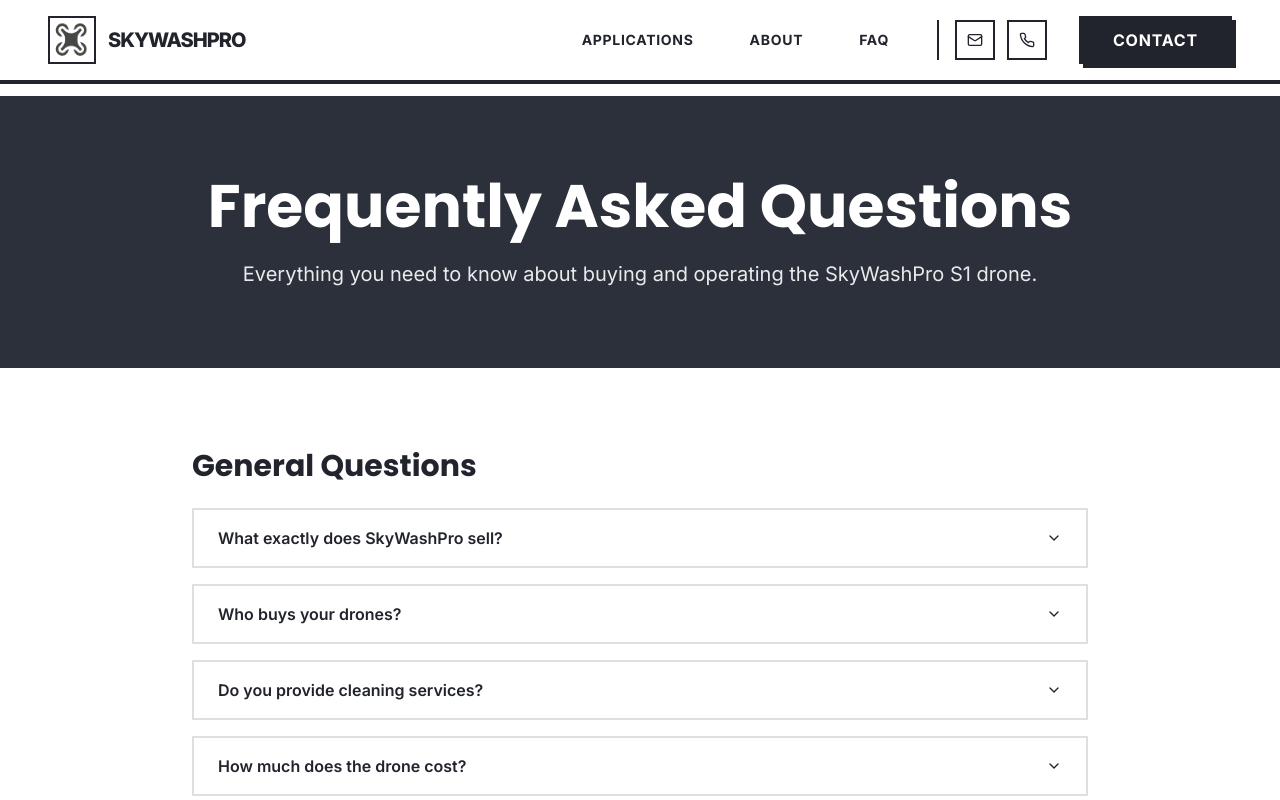
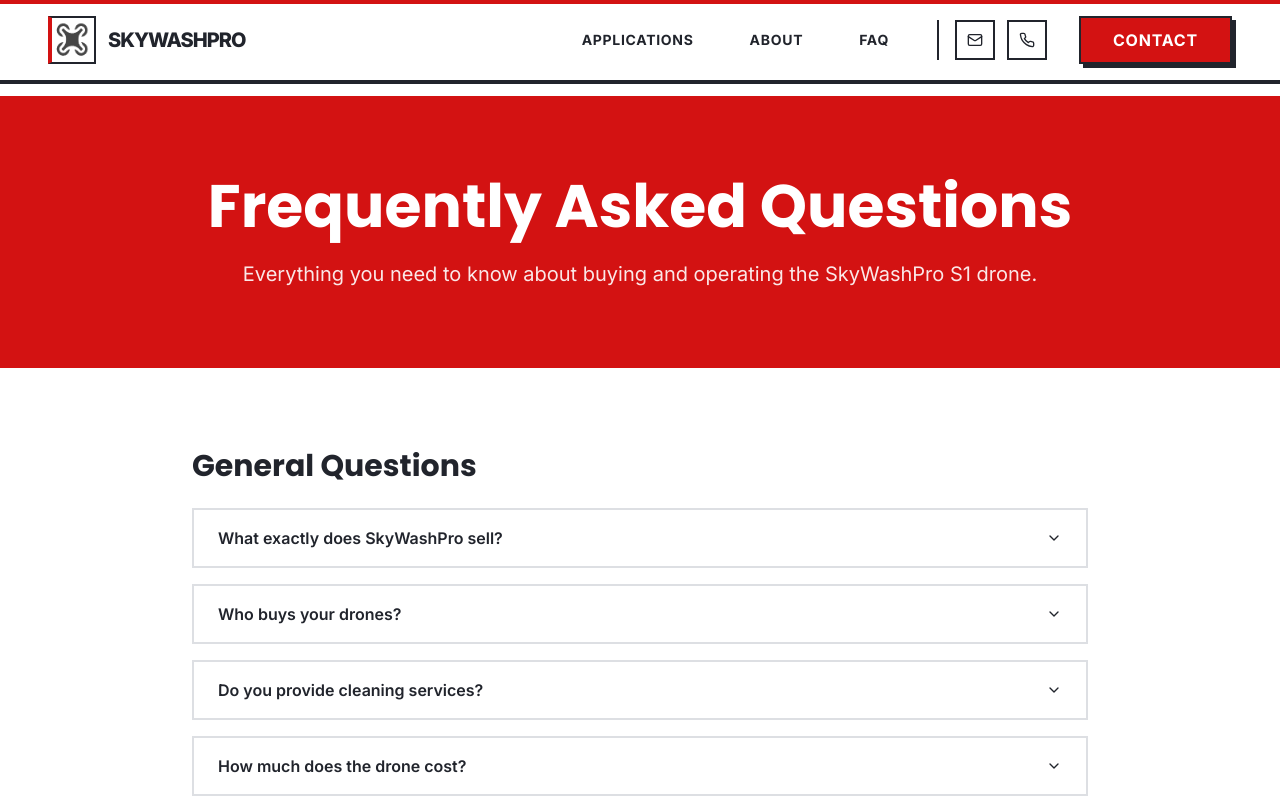
Before and after one commit to XanderJks/aero-wash-pro, a React (Vite) app: page /faq in a window 1280 px wide. Shown: the top 800 px of the page. Built offline with nearby package versions, Linux system fonts and the light colour scheme; the HTML template or start-up script is replaced by a standard one.

Commit message:
Add red accents to website

```diff
--- a/src/components/Features.tsx
+++ b/src/components/Features.tsx
@@ -38,13 +38,17 @@ const features = [
 const Features = () => {
   return (
     <section id="features" className="py-32 bg-secondary relative overflow-hidden">
+      {/* Red accent bars */}
+      <div className="absolute top-20 right-0 w-1 h-48 bg-primary"></div>
+      <div className="absolute bottom-20 left-0 w-1 h-48 bg-primary"></div>
+
       {/* Grid pattern background */}
       <div className="absolute inset-0 bg-[linear-gradient(to_right,#e5e7eb_1px,transparent_1px),linear-gradient(to_bottom,#e5e7eb_1px,transparent_1px)] bg-[size:64px_64px] opacity-20"></div>
 
       <div className="container mx-auto px-6 md:px-12 relative">
         <div className="max-w-3xl mb-20">
-          <div className="inline-flex items-center gap-3 bg-foreground text-background px-6 py-3 mb-6">
-            <div className="w-2 h-2 bg-background"></div>
+          <div className="inline-flex items-center gap-3 bg-foreground text-background px-6 py-3 mb-6 border-l-4 border-primary">
+            <div className="w-2 h-2 bg-primary animate-pulse"></div>
             <span className="text-xs font-bold tracking-widest uppercase">Capabilities</span>
           </div>
           <h2 className="font-sans text-5xl md:text-6xl font-black leading-tight mb-6 uppercase tracking-tighter">
@@ -66,8 +70,11 @@ const Features = () => {
                 key={feature.title}
                 className="group relative bg-background border-2 border-foreground overflow-hidden card-hover offset-shadow"
               >
-                <div className="p-8">
-                  <div className="w-16 h-16 border-2 border-foreground bg-foreground text-background flex items-center justify-center mb-6 group-hover:bg-background group-hover:text-foreground transition-all">
+                {/* Red accent corner */}
+                <div className="absolute top-0 right-0 w-16 h-16 bg-primary opacity-0 group-hover:opacity-100 transition-opacity clip-diagonal z-10"></div>
+
+                <div className="p-8 relative">
+                  <div className="w-16 h-16 border-2 border-primary bg-foreground text-background flex items-center justify-center mb-6 group-hover:bg-primary group-hover:text-primary-foreground transition-all">
                     <Icon className="h-8 w-8" strokeWidth={2.5} />
                   </div>
                   <h3 className="text-lg font-black mb-3 text-foreground uppercase tracking-tight">{feature.title}</h3>
@@ -75,8 +82,7 @@ const Features = () => {
                 </div>
 
                 {/* Corner accent */}
-                <div className="absolute top-0 right-0 w-8 h-8 border-t-2 border-r-2 border-foreground/30"></div>
-                <div className="absolute bottom-0 left-0 w-8 h-8 border-b-2 border-l-2 border-foreground/30"></div>
+                <div className="absolute bottom-0 left-0 w-8 h-8 border-b-2 border-l-2 border-primary/30"></div>
               </div>
             );
           })}
@@ -133,13 +139,14 @@ const Features = () => {
               </div>
 
               <button
-                className="bg-foreground text-background hover:bg-foreground/90 h-14 px-10 font-bold uppercase tracking-wider brutalist-border"
+                className="bg-primary text-primary-foreground hover:bg-primary/90 h-14 px-10 font-bold uppercase tracking-wider brutalist-border relative overflow-hidden group"
                 onClick={() => {
                   const element = document.getElementById("contact");
                   if (element) element.scrollIntoView({ behavior: "smooth" });
                 }}
               >
-                Get Specs
+                <span className="relative z-10">Get Specs</span>
+                <div className="absolute inset-0 bg-foreground opacity-0 group-hover:opacity-100 transition-opacity"></div>
               </button>
             </div>
             <div className="relative bg-muted">
--- a/src/components/Navigation.tsx
+++ b/src/components/Navigation.tsx
@@ -19,10 +19,13 @@ const Navigation = () => {
 
   return (
     <nav className="fixed top-0 left-0 right-0 z-50 bg-background border-b-4 border-foreground">
+      {/* Red accent stripe */}
+      <div className="absolute top-0 left-0 w-full h-1 bg-primary"></div>
+
       <div className="container mx-auto px-6 md:px-12">
         <div className="flex justify-between items-center h-20">
           <button onClick={() => scrollToSection("hero")} className="flex items-center gap-3 group">
-            <div className="relative w-12 h-12 border-2 border-foreground flex items-center justify-center">
+            <div className="relative w-12 h-12 border-2 border-foreground flex items-center justify-center border-l-4 border-l-primary">
               <img src={droneLogo} alt="SkyWashPro Logo" className="w-10 h-10 grayscale" />
             </div>
             <span className="font-sans font-black text-xl text-foreground tracking-tighter uppercase">SkyWashPro</span>
@@ -51,9 +54,10 @@ const Navigation = () => {
             </div>
             <button
               onClick={() => scrollToSection("contact")}
-              className="ml-6 bg-foreground text-background hover:bg-foreground/90 h-12 px-8 font-bold uppercase tracking-wider brutalist-border"
+              className="ml-6 bg-primary text-primary-foreground hover:bg-primary/90 h-12 px-8 font-bold uppercase tracking-wider brutalist-border relative overflow-hidden group"
             >
-              Contact
+              <span className="relative z-10">Contact</span>
+              <div className="absolute inset-0 bg-foreground opacity-0 group-hover:opacity-100 transition-opacity"></div>
             </button>
           </div>
         </div>
--- a/src/index.css
+++ b/src/index.css
@@ -17,7 +17,7 @@ All colors MUST be HSL.
     --popover: 0 0% 100%;
     --popover-foreground: 220 15% 15%;
 
-    --primary: 220 15% 20%;
+    --primary: 0 84% 45%;
     --primary-foreground: 0 0% 100%;
 
     --secondary: 220 10% 96%;
@@ -26,7 +26,7 @@ All colors MUST be HSL.
     --muted: 220 8% 94%;
     --muted-foreground: 220 10% 40%;
 
-    --accent: 220 15% 25%;
+    --accent: 0 84% 45%;
     --accent-foreground: 0 0% 100%;
 
     --destructive: 0 84% 60%;
@@ -40,8 +40,8 @@ All colors MUST be HSL.
 
     /* Industrial design tokens */
     --gradient-hero: linear-gradient(180deg, hsl(0 0% 100%) 0%, hsl(220 10% 98%) 100%);
-    --gradient-primary: linear-gradient(135deg, hsl(220 15% 20%) 0%, hsl(220 12% 25%) 100%);
-    --gradient-accent: linear-gradient(135deg, hsl(220 15% 25%) 0%, hsl(220 10% 30%) 100%);
+    --gradient-primary: linear-gradient(135deg, hsl(0 84% 45%) 0%, hsl(0 74% 40%) 100%);
+    --gradient-accent: linear-gradient(135deg, hsl(0 84% 45%) 0%, hsl(0 70% 35%) 100%);
     --gradient-card: linear-gradient(180deg, hsl(0 0% 100%) 0%, hsl(220 8% 99%) 100%);
     --shadow-elegant: 0 20px 60px -15px hsl(220 15% 15% / 0.15);
     --shadow-card: 0 2px 8px -2px hsl(220 15% 15% / 0.08);
@@ -173,7 +173,7 @@ All colors MUST be HSL.
   }
 
   .gradient-text {
-    background: linear-gradient(135deg, hsl(220 15% 20%), hsl(220 10% 35%));
+    background: linear-gradient(135deg, hsl(0 84% 45%), hsl(220 10% 35%));
     -webkit-background-clip: text;
     -webkit-text-fill-color: transparent;
     background-clip: text;
```
Also changed, not shown: src/components/Hero.tsx (+29 -13 lines).
